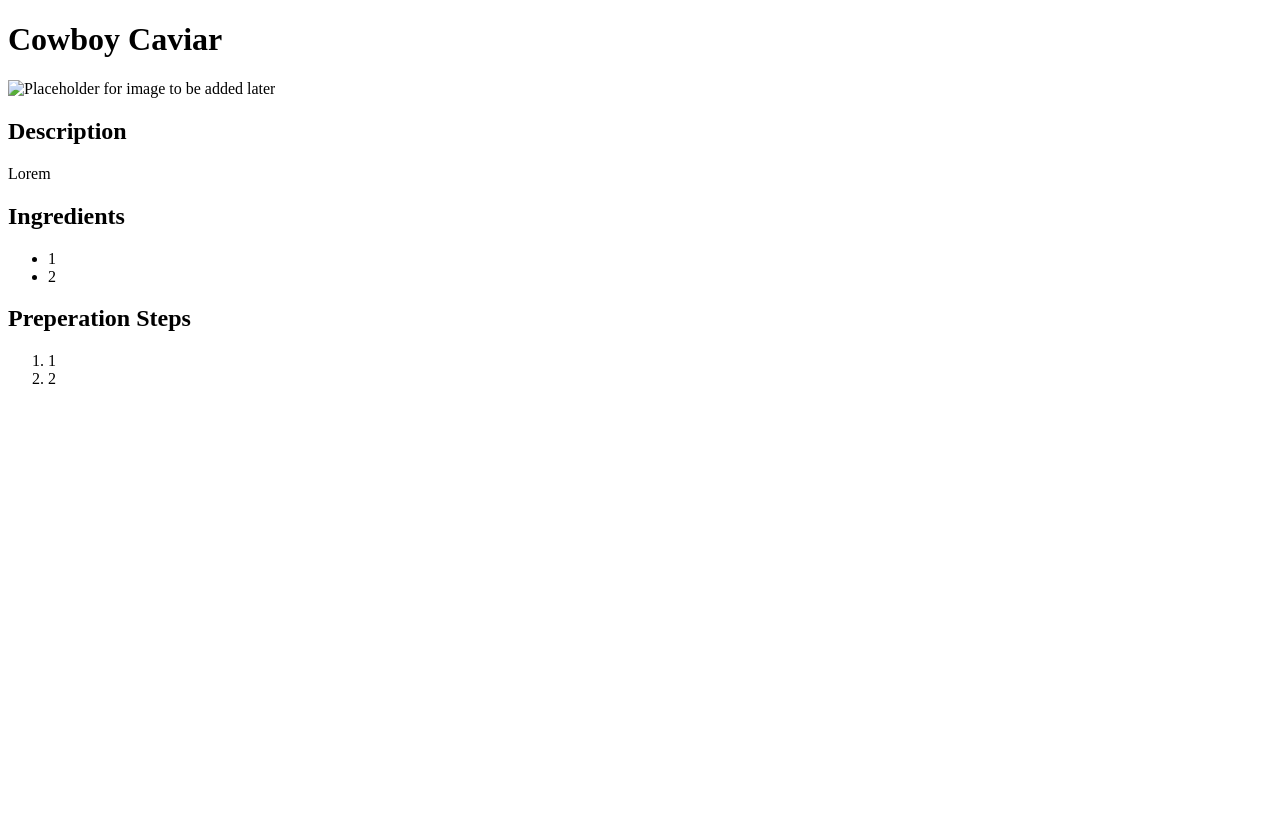
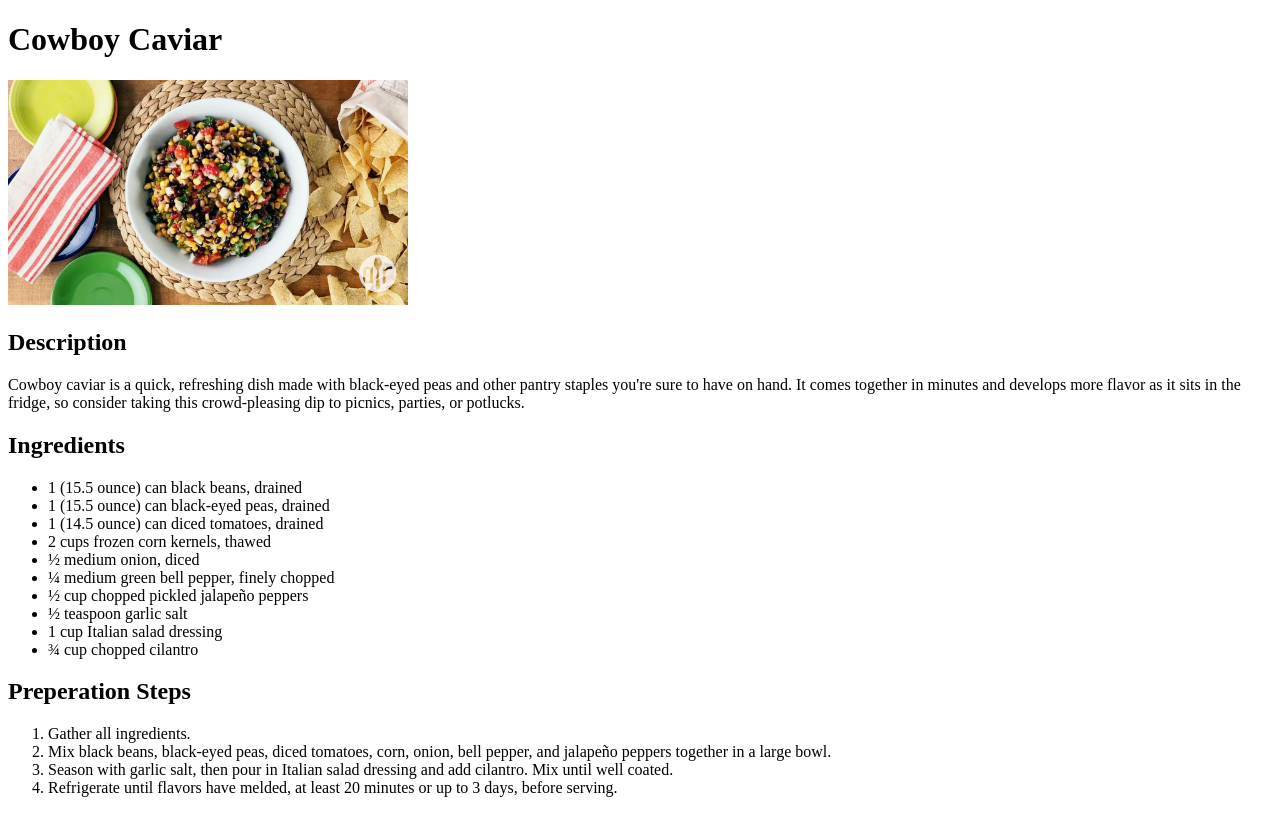
Before and after one commit to jChereck/odin-recipes, a plain HTML site: page recipes/cowboy-caviar.html in a window 1280 px wide. Drawn offline with Linux system fonts and the light colour scheme.

Commit message:
Populate cowboy-caviar.html and add required image

```diff
--- a/recipes/cowboy-caviar.html
+++ b/recipes/cowboy-caviar.html
@@ -1,5 +1,6 @@
 <!DOCTYPE html>
 <html lang="en">
+
 <head>
   <meta charset="UTF-8">
   <title>Cowboy Caviar Recipe</title>
@@ -7,20 +8,34 @@
 
 <body>
   <h1>Cowboy Caviar</h1>
-    <img src="" alt="Placeholder for image to be added later">
+  <img src="../img/cowboyCaviar.jpg" width="400" alt="Cowboy caviar looks delicious and festive at a potluck!">
   <h2>Description</h2>
   <p>
-      Lorem
+    Cowboy caviar is a quick, refreshing dish made with black-eyed peas and other pantry staples you're sure to have on
+    hand. It comes together in minutes and develops more flavor as it sits in the fridge, so consider taking this
+    crowd-pleasing dip to picnics, parties, or potlucks.
   </p>
   <h2>Ingredients</h2>
   <ul>
-      <li>1</li>
-      <li>2</li>
+    <li> 1 (15.5 ounce) can black beans, drained</li>
+    <li> 1 (15.5 ounce) can black-eyed peas, drained</li>
+    <li> 1 (14.5 ounce) can diced tomatoes, drained</li>
+    <li> 2 cups frozen corn kernels, thawed</li>
+    <li> ½ medium onion, diced</li>
+    <li> ¼ medium green bell pepper, finely chopped</li>
+    <li> ½ cup chopped pickled jalapeño peppers</li>
+    <li> ½ teaspoon garlic salt</li>
+    <li> 1 cup Italian salad dressing</li>
+    <li> ¾ cup chopped cilantro</li>
   </ul>
   <h2>Preperation Steps</h2>
   <ol>
-      <li>1</li>
-      <li>2</li>
+    <li>Gather all ingredients.</li>
+    <li>Mix black beans, black-eyed peas, diced tomatoes, corn, onion, bell pepper, and jalapeño peppers together in a
+      large bowl.</li>
+    <li>Season with garlic salt, then pour in Italian salad dressing and add cilantro. Mix until well coated.</li>
+    <li>Refrigerate until flavors have melded, at least 20 minutes or up to 3 days, before serving.</li>
   </ol>
 </body>
+
 </html>
```
Also changed, not shown: img/cowboyCaviar.jpg (added). Lines whose indentation alone changed are shown as unchanged.
